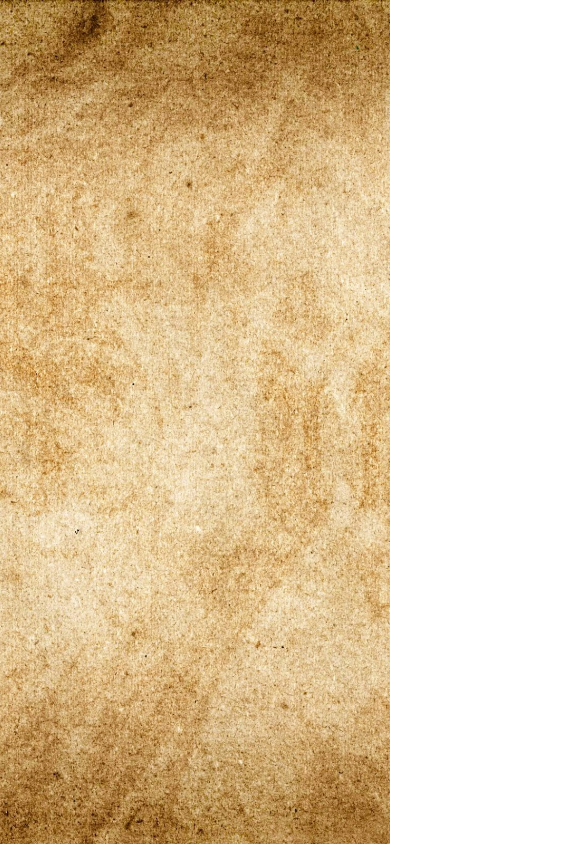
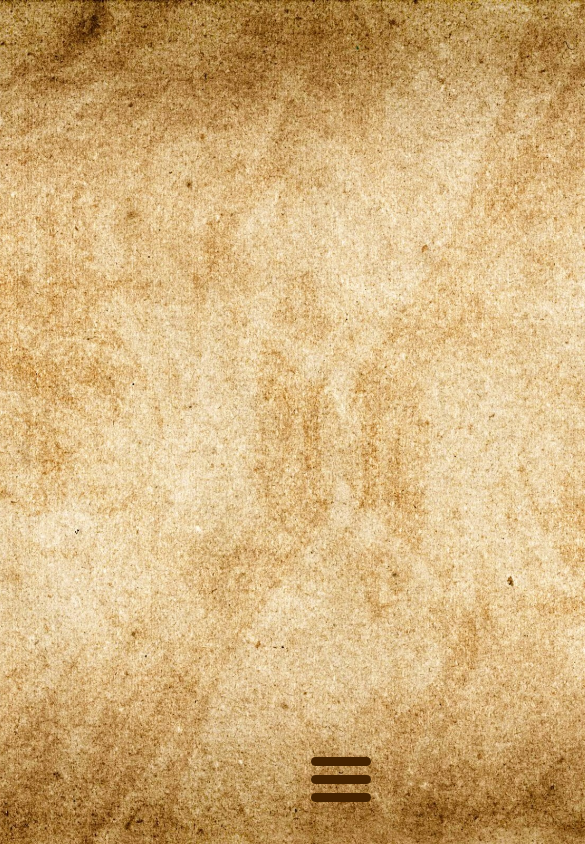
Before and after one commit to JoZiK131785/JDR-Manager, a React (Create React App) app: page /tes in a window 390 px wide. Before the commit this address had no page. Shown: the top 844 px of the page, 585 px wide, since content can reach past the window. Built offline with nearby package versions, Linux system fonts and the light colour scheme.

Commit message:
Ipad Responsive

```diff
--- a/src/App.js
+++ b/src/App.js
@@ -8,6 +8,7 @@ import { Routes, Route } from 'react-router-dom';
 
 import Home from './components/Home';
 import SelectPlayer from './components/SelectPlayer';
+import TesInterface from './components/TesInterface';
 
 // #endregion IMPORTS
 
@@ -17,6 +18,7 @@ function App() {
     <Routes>
       <Route path="/" element={<Home />}></Route>
       <Route path="/select/:userId" element={<SelectPlayer />}></Route>
+      <Route path="/tes" element={<TesInterface />}></Route>
     </Routes>
   );
 }
--- a/src/components/Home/index.jsx
+++ b/src/components/Home/index.jsx
@@ -158,7 +158,10 @@ const Home = () => {
 
             )}
         </div>
-    );
+    )
+
+    // #endregion
+
 };
 
 export default Home;
--- /dev/null
+++ b/src/components/MainMenuButton/index.css
@@ -0,0 +1,103 @@
+#main-menu-button {
+    width: 60px;
+    height: 45px;
+    position: relative;
+    -webkit-transform: rotate(0deg);
+    -moz-transform: rotate(0deg);
+    -o-transform: rotate(0deg);
+    transform: rotate(0deg);
+    -webkit-transition: .5s ease-in-out;
+    -moz-transition: .5s ease-in-out;
+    -o-transition: .5s ease-in-out;
+    transition: .5s ease-in-out;
+    cursor: pointer;
+    user-select: none;
+}
+
+#main-menu-button span {
+    display: block;
+    position: absolute;
+    height: 9px;
+    width: 50%;
+    background: rgb(69, 35, 0);
+    opacity: 1;
+    -webkit-transform: rotate(0deg);
+    -moz-transform: rotate(0deg);
+    -o-transform: rotate(0deg);
+    transform: rotate(0deg);
+    -webkit-transition: .25s ease-in-out;
+    -moz-transition: .25s ease-in-out;
+    -o-transition: .25s ease-in-out;
+    transition: .25s ease-in-out;
+}
+
+#main-menu-button span:nth-child(even) {
+    left: 50%;
+    border-radius: 0 9px 9px 0;
+}
+
+#main-menu-button span:nth-child(odd) {
+    left:0px;
+    border-radius: 9px 0 0 9px;
+}
+
+#main-menu-button span:nth-child(1),
+#main-menu-button span:nth-child(2) {
+    top: 0px;
+}
+
+#main-menu-button span:nth-child(3),
+#main-menu-button span:nth-child(4) {
+    top: 18px;
+}
+
+#main-menu-button span:nth-child(5),
+#main-menu-button span:nth-child(6) {
+    top: 36px;
+}
+
+#main-menu-button.open span:nth-child(1),
+#main-menu-button.open span:nth-child(6) {
+    -webkit-transform: rotate(45deg);
+    -moz-transform: rotate(45deg);
+    -o-transform: rotate(45deg);
+    transform: rotate(45deg);
+}
+
+#main-menu-button.open span:nth-child(2),
+#main-menu-button.open span:nth-child(5) {
+    -webkit-transform: rotate(-45deg);
+    -moz-transform: rotate(-45deg);
+    -o-transform: rotate(-45deg);
+    transform: rotate(-45deg);
+}
+
+#main-menu-button.open span:nth-child(1) {
+    left: 5px;
+    top: 7px;
+}
+
+#main-menu-button.open span:nth-child(2) {
+    left: calc(50% - 5px);
+    top: 7px;
+}
+
+#main-menu-button.open span:nth-child(3) {
+    left: -50%;
+    opacity: 0;
+}
+
+#main-menu-button.open span:nth-child(4) {
+    left: 100%;
+    opacity: 0;
+}
+
+#main-menu-button.open span:nth-child(5) {
+    left: 5px;
+    top: 29px;
+}
+
+#main-menu-button.open span:nth-child(6) {
+    left: calc(50% - 5px);
+    top: 29px;
+}
--- /dev/null
+++ b/src/components/MainMenuButton/index.jsx
@@ -0,0 +1,34 @@
+// #region IMPORTS
+
+import './index.css';
+
+// #endregion
+
+const MainMenuButton = ({ toggle, bool, toggleIndex }) => {
+
+    // #region FUNCTIONS
+
+    const handleClick = () => {
+        toggle();
+        toggleIndex(1);
+    };
+
+    // #endregion
+    // #region RETURN
+
+    return(
+        <div id="main-menu-button" className={ bool ? "open" : undefined } onClick={ handleClick }>
+            <span></span>
+            <span></span>
+            <span></span>
+            <span></span>
+            <span></span>
+            <span></span>
+        </div>
+    )
+
+    // #endregion
+
+}
+
+export default MainMenuButton;
--- /dev/null
+++ b/src/components/MenuButton/index.css
@@ -0,0 +1,101 @@
+.menu-button {
+    position: absolute;
+
+    height: 60px;
+    width: 60px;
+
+    display: flex;
+    justify-content: center;
+    align-items: center;
+
+    border-radius: 30px;
+    border: solid 3px rgb(69, 35, 0);
+    background-color: rgba(69, 35, 0, 0.7);
+    user-select: none;
+}
+
+.menu-button:hover {
+    background-color: rgba(167, 84, 0, 0.7);
+    scale: 1.03;
+    box-shadow: 5px 5px 2.5px rgb(0, 0, 0, 0.7);
+    transition: .3s;
+}
+
+.open {
+    right: 0;
+}
+
+.info {
+    bottom: 75vh;
+
+    transition: .8s;
+}
+
+.info-hide {
+    right: -100vw;
+    bottom: 75vh;
+
+    transition: .8s;
+}
+
+.inventaire {
+    bottom: 60vh;
+
+    transition: .7s;
+}
+
+.inventaire-hide {
+    right: -100vw;
+    bottom: 60vh;
+
+    transition: .7s;
+}
+
+.competences {
+    bottom: 45vh;
+
+    transition: .6s;
+}
+
+.competences-hide {
+    right: -100vw;
+    bottom: 45vh;
+
+    transition: .6s;
+}
+
+.sorts {
+    bottom: 30vh;
+
+    transition: .5s;
+}
+
+.sorts-hide {
+    right: -100vw;
+    bottom: 30vh;
+
+    transition: .5s;
+}
+
+.roll {
+    bottom: 15vh;
+
+    transition: .4s;
+}
+
+.roll-hide {
+    right: -100vw;
+    bottom: 15vh;
+
+    transition: .4s;
+}
+
+.menu-button-icon {
+    width: 30px;
+    height: 30px;
+
+    padding-inline: 10px;
+    padding-block: 10px;
+
+    color: rgb(69, 35, 0);
+}
--- /dev/null
+++ b/src/components/MenuButton/index.jsx
@@ -0,0 +1,32 @@
+// #region IMPORTS
+
+import './index.css';
+
+import { FontAwesomeIcon } from '@fortawesome/react-fontawesome'
+import { faUser } from '@fortawesome/free-solid-svg-icons'
+import { faMagnifyingGlass } from '@fortawesome/free-solid-svg-icons'
+import { faScroll } from '@fortawesome/free-solid-svg-icons'
+import { faWandSparkles } from '@fortawesome/free-solid-svg-icons'
+import { faDiceD20 } from '@fortawesome/free-solid-svg-icons'
+
+// #endregion
+
+const MenuButton = ({ type, bool, toggle }) => {
+
+    // #region RETURN
+
+    return (
+        <section className={ 'menu-button ' + (bool ? type + " open" : type + "-hide") }>
+            { type === 'info' && <FontAwesomeIcon icon={faUser} className="menu-button-icon" onClick={ () => toggle(2) } /> }
+            { type === 'inventaire' && <FontAwesomeIcon icon={faMagnifyingGlass} className="menu-button-icon" onClick={ () => toggle(3) } /> }
+            { type === 'competences' && <FontAwesomeIcon icon={faScroll} className="menu-button-icon" onClick={ () => toggle(4) } /> }
+            { type === 'sorts' && <FontAwesomeIcon icon={faWandSparkles} className="menu-button-icon" onClick={ () => toggle(5) } /> }
+            { type === 'roll' && <FontAwesomeIcon icon={faDiceD20} className="menu-button-icon" onClick={ () => toggle(6) } /> }
+        </section>
+    );
+
+    // #endregion
+
+}
+
+export default MenuButton;
--- /dev/null
+++ b/src/components/MenuUI/index.css
@@ -0,0 +1,11 @@
+.menu-ui {
+    position: absolute;
+    right: 5vw;
+    bottom: 5vh;
+}
+
+.menu-ui-buttons {
+    position: relative;
+    width: 100%;
+    height: 100%;
+}
--- /dev/null
+++ b/src/components/MenuUI/index.jsx
@@ -0,0 +1,45 @@
+// #region IMPORTS
+
+import './index.css';
+
+import React, { useState } from 'react';
+
+import MainMenuButton from '../MainMenuButton';
+import MenuButton from '../MenuButton';
+
+// #endregion
+
+const MenuUI = ({ toggle }) => {
+
+    // #region INIT
+
+    const [isOpen, setIsOpen] = useState(false);
+
+    // #endregion
+    // #region FUNCTIONS
+
+    const toggleIsOpen = () => {
+        setIsOpen(!isOpen);
+    }
+
+    // #endregion
+    // #region RETURN
+
+    return (
+        <section className="menu-ui">
+            <ul className="menu-ui-buttons">
+                <MainMenuButton toggle={ toggleIsOpen } bool={ isOpen } toggleIndex={ toggle } />
+                <MenuButton type="info" bool={ isOpen } toggle={ toggle } />
+                <MenuButton type="inventaire" bool={ isOpen } toggle={ toggle } />
+                <MenuButton type="competences" bool={ isOpen } toggle={ toggle } />
+                <MenuButton type="sorts" bool={ isOpen } toggle={ toggle } />
+                <MenuButton type="roll" bool={ isOpen } toggle={ toggle } />
+            </ul>
+        </section>
+    );
+
+    // #endregion
+
+}
+
+export default MenuUI;
--- a/src/components/SelectPlayer/index.css
+++ b/src/components/SelectPlayer/index.css
@@ -55,7 +55,7 @@
     }
 }
 
-@media only screen and (min-width : 800px) {
+@media only screen and (min-width : 1024px) {
     .select-player-panel {
         grid-template-columns: 1fr 3fr;
         grid-template-rows: 1fr;
--- /dev/null
+++ b/src/components/TesInterface/index.css
@@ -0,0 +1,6 @@
+.teso-lobby-panel {
+    width: 100vw;
+    height: 100vh;
+
+    position: relative;
+}
--- /dev/null
+++ b/src/components/TesInterface/index.jsx
@@ -0,0 +1,51 @@
+// #region IMPORTS
+
+import './index.css';
+
+import React, { useState } from 'react';
+
+/* import PlayerList from '../PlayerList'; */
+import MenuUI from '../MenuUI';
+/* import StatusUI from '../StatusUI';
+import TesoMenu from '../TesoMenu'; */
+
+// #endregion
+
+const TesInterface = () => {
+
+  // #region INIT
+
+  const [menuPanel, setMenuPanel] = useState(0);
+
+  // #endregion
+  // #region FUNCTIONS
+
+  const toggleMenuPanel = ( index ) => {
+      if(index === menuPanel)
+          setMenuPanel(1);
+      else
+          setMenuPanel(index);
+  }
+
+  // #endregion
+  // #region RETURN
+
+  return (
+
+    <section className="teso-lobby-panel">
+
+      <MenuUI  toggle={ toggleMenuPanel } />
+
+      {/* { menuPanel === 0 || menuPanel === 1 ? <StatusUI player={ JSON.parse(localStorage.getItem('currentPlayer')) }/> : undefined } */}
+
+      {/* { menuPanel !== 0 ? <TesoMenu socket={ socket } player={ JSON.parse(localStorage.getItem('currentPlayer')) } index= { menuPanel } /> : undefined } */}
+
+    </section>
+
+  );
+
+  // #endregion
+
+};
+
+export default TesInterface;
```
Also changed, not shown: src/components/SelectPlayer/index.jsx (+10 -4 lines).
